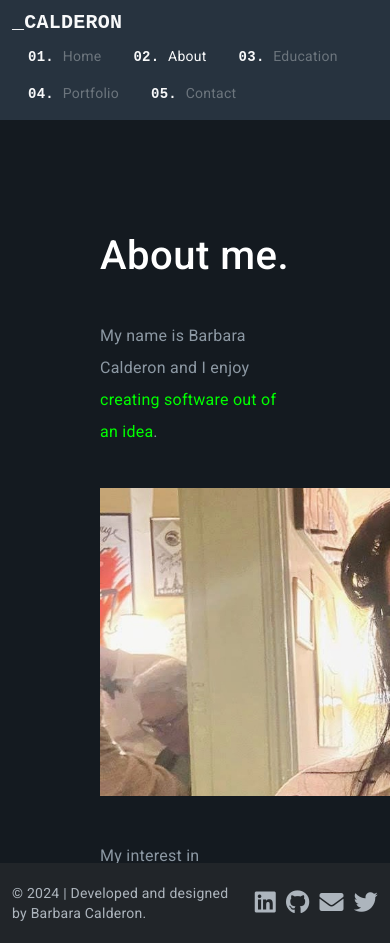
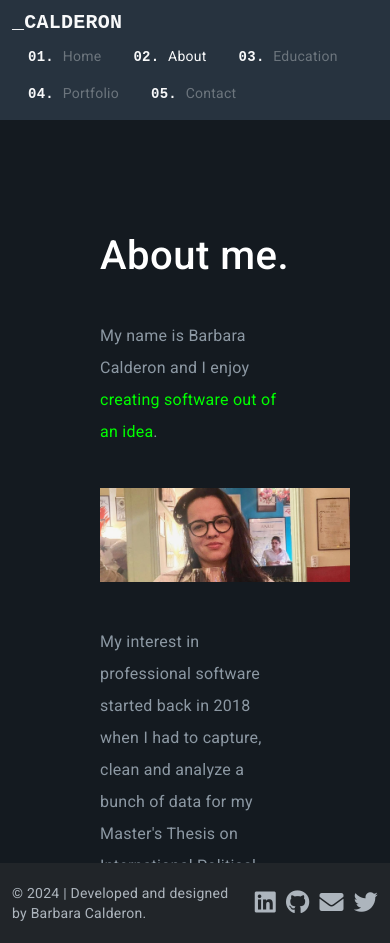
Before and after one commit to barbaracalderon/angular-portfolio-app, an Angular app: page /about in a window 390 px wide. Built offline with nearby package versions, Linux system fonts and the light colour scheme.

Commit message:
style: add max-width for responsiveness

```diff
--- a/src/app/about/about.component.css
+++ b/src/app/about/about.component.css
@@ -30,6 +30,9 @@
     .tech-board {
       grid-template-columns: repeat(2, 1fr);
     }
+    .about-picture {
+      width: 250px;
+    }
   }
 
   .about-picture{
```
